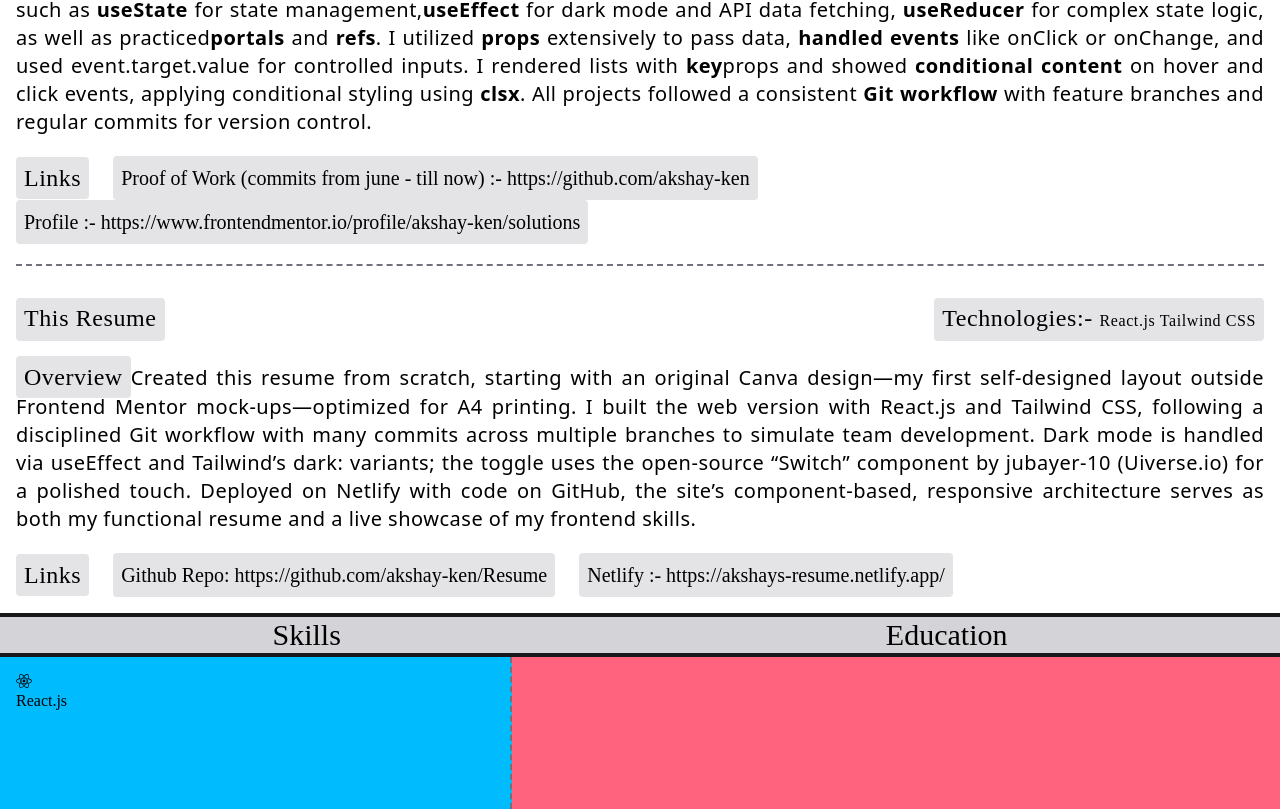
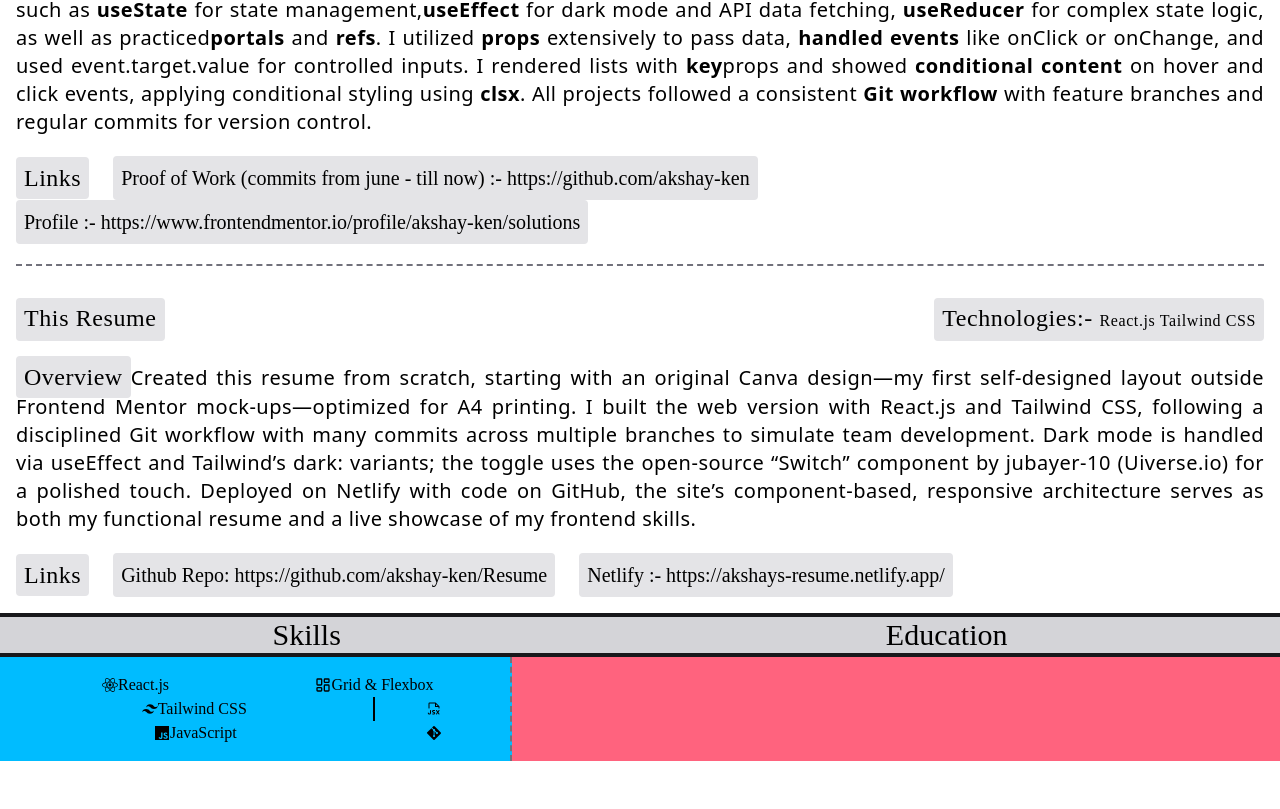
Before and after one commit to akshay-ken/Resume, a React (Vite) app: page / in a window 1280 px wide. Shown: the part 795-1604 px from the top of the page. After the commit the page ends 1556 px from the top, so only its background shows below. Built offline with nearby package versions, Linux system fonts and the light colour scheme; a web font is replaced by a local one.

Commit message:
feat: import icons and set grid layout

```diff
--- a/src/components/FooterSection.jsx
+++ b/src/components/FooterSection.jsx
@@ -1,4 +1,9 @@
 import { FaReact } from "react-icons/fa";
+import { LuLayoutDashboard } from "react-icons/lu";
+import { RiTailwindCssFill } from "react-icons/ri";
+import { PiFileJsx } from "react-icons/pi";
+import { IoLogoJavascript } from "react-icons/io5";
+import { FaGitAlt } from "react-icons/fa";
 export function FooterSection() {
   return (
     <footer>
@@ -9,9 +14,26 @@
       <div className="flex flex-row">
         <section className="w-[40vw] p-1 md:p-4 bg-sky-400 border-r-2 font-zcool border-dashed border-zinc-500 dark:border-zinc-50">
           <div className="grid grid-rows-3 grid-cols-4">
-            <div>
+            <div className="flex flex-row items-center justify-center col-span-2">
               <FaReact />
               React.js
+            </div>
+            <div className="flex flex-row items-center justify-center col-span-2">
+              <LuLayoutDashboard />
+              Grid & Flexbox
+            </div>
+            <div className="flex flex-row items-center justify-center col-span-3 border-r-2">
+              <RiTailwindCssFill />
+              Tailwind CSS
+            </div>
+            <div className="flex flex-row items-center justify-center">
+              <PiFileJsx />
+            </div>
+            <div className="flex flex-row items-center justify-center col-span-3">
+              <IoLogoJavascript /> JavaScript
+            </div>
+            <div className="flex flex-row items-center justify-center">
+              <FaGitAlt />
             </div>
           </div>
         </section>
```
